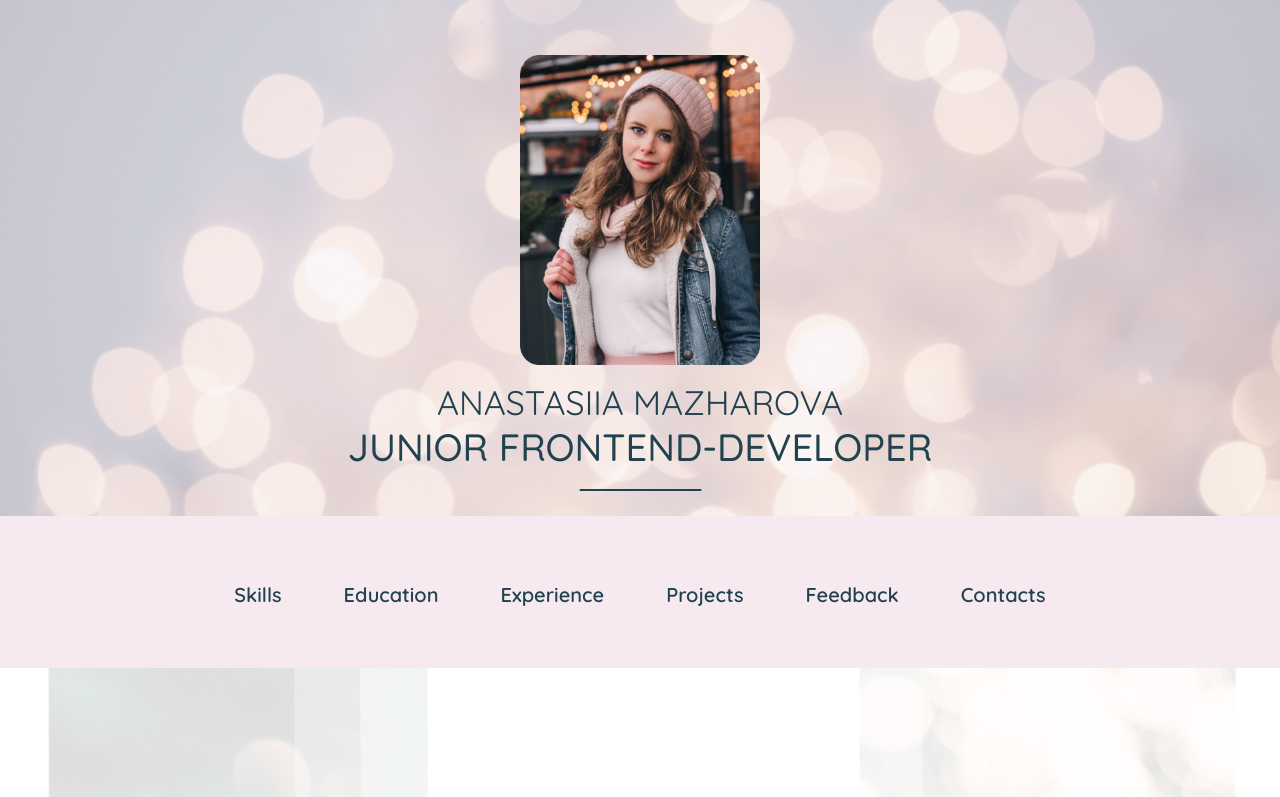
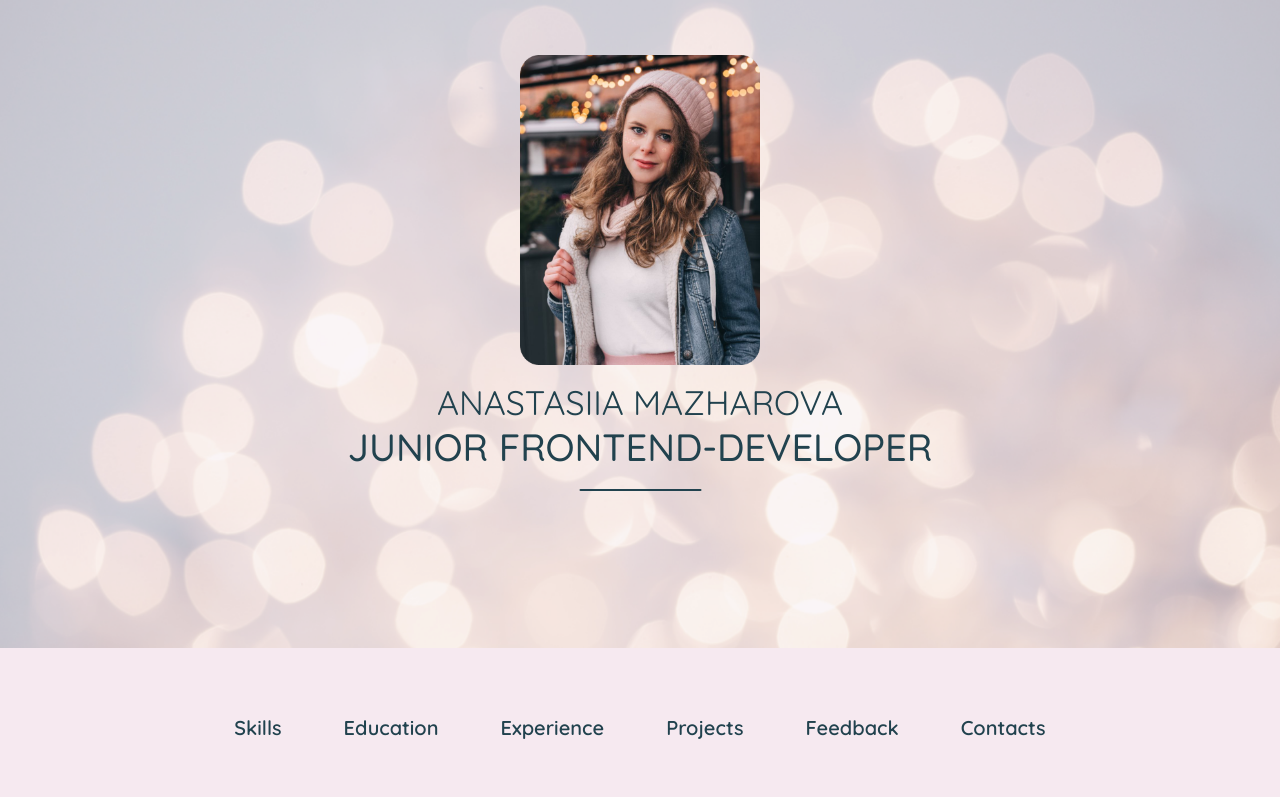
Before and after one commit to MazharovaA/CV, a plain HTML site: page index.html in a window 1280 px wide. Shown: the top 797 px of the page. Drawn offline with nearby package versions, Linux system fonts and the light colour scheme.

Commit message:
screen resize
screen resize

```diff
--- a/SCSS/style.scss
+++ b/SCSS/style.scss
@@ -79,7 +79,7 @@ body::-webkit-scrollbar{
 .page1 {
       background: url(../IMG/Background/phone\ pic1.png) no-repeat center center;
       background-size: cover;
-      max-height: 81vh;
+      min-height: 81vh;
       // max-width: 100%;
 
 
@@ -358,7 +358,7 @@ li.menu-li{
 //Header menu
 .header {
       background-color: rgba(241, 219, 230, 0.6);
-      height:19vh;
+      min-height:19vh;
       //height:100px;
       display:flex;
       flex:0 0 auto;
```
Also changed, not shown: SCSS/style.css, 1 other file.
